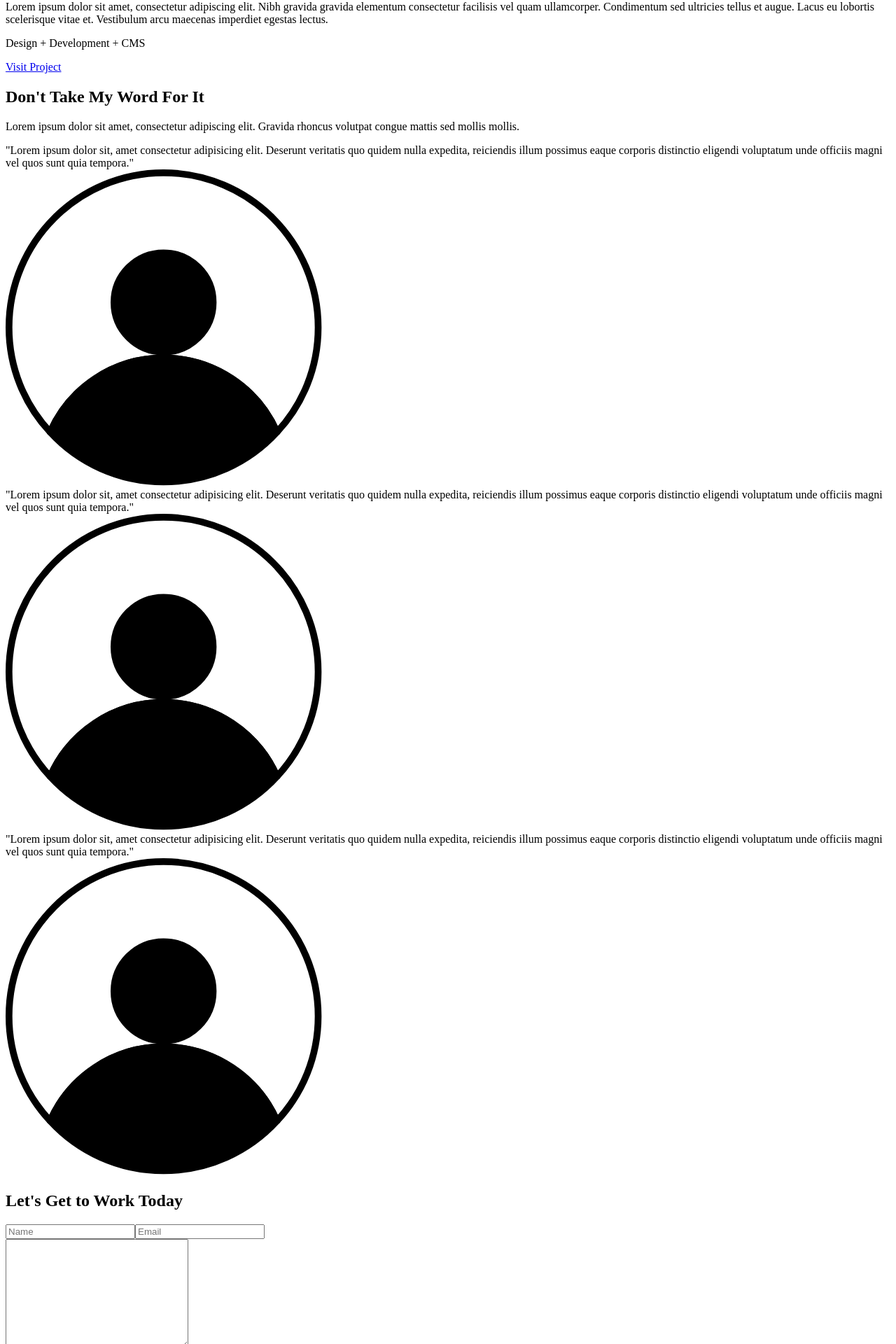
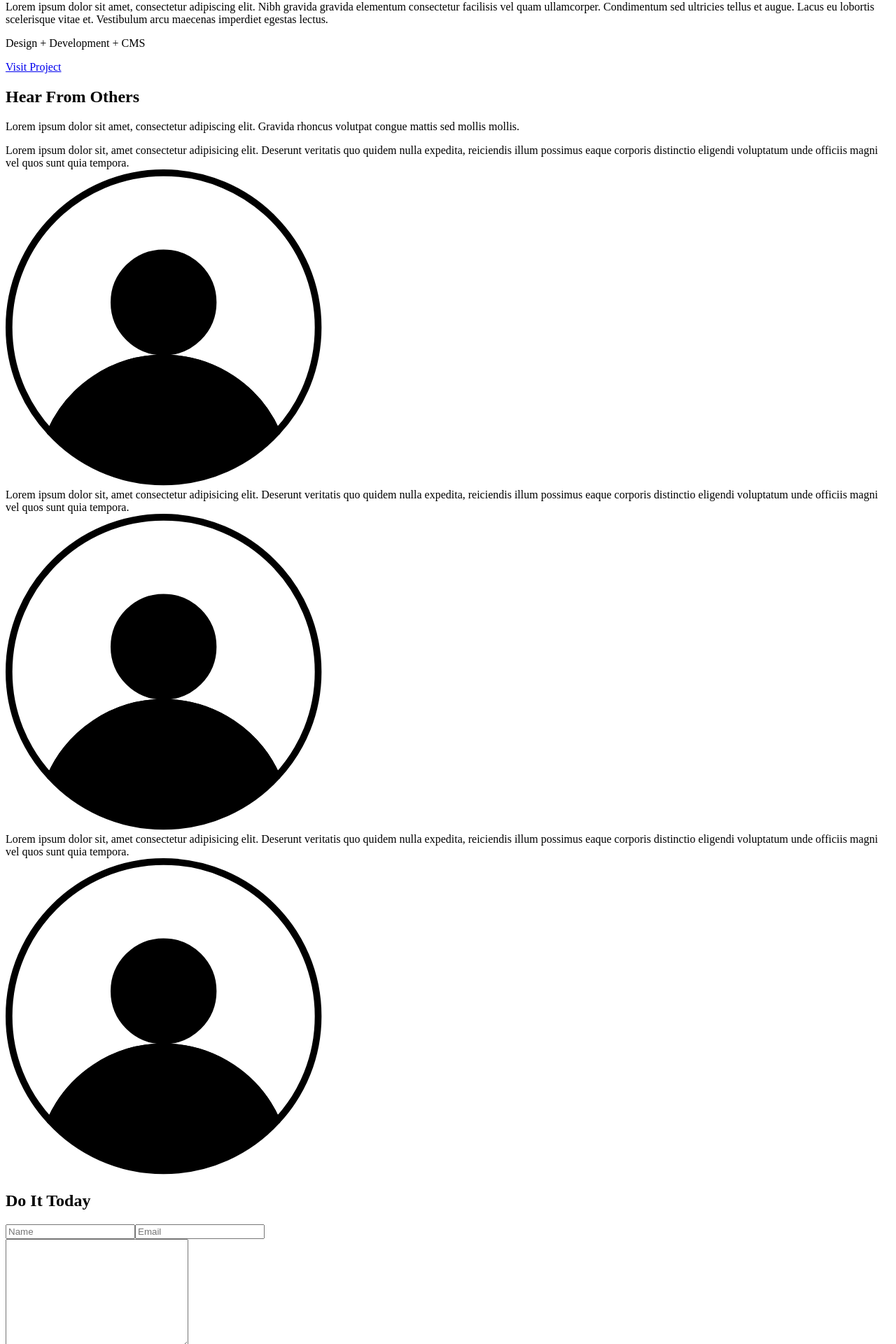
Before and after one commit to AaronTheDesigner/ubat_front, a Next.js app: page / in a window 1280 px wide. Shown: the part 3760-5680 px from the top of the page at 70% size. Built offline with nearby package versions, Linux system fonts and the light colour scheme.

Commit message:
quote issues

```diff
--- a/components/pages/main/Contact.js
+++ b/components/pages/main/Contact.js
@@ -6,7 +6,7 @@ const Contact = () => {
             {/* Text and Form Container */}
             <div className="relative">
                 <h2 className="relative text-2xl font-bold text-center my-16 md:pl-12 md:text-3xl xl:pl-0">
-                    Let's Get to Work Today
+                    Do It Today
                 </h2>
             </div>
             {/* Form Container */}
--- a/components/pages/main/Review.js
+++ b/components/pages/main/Review.js
@@ -5,7 +5,7 @@ const Review = (props) => {
     return (
         <div className="border-4 gap-x-5 p-2 shadow-md flex flex-row odd:flex-row-reverse">
             <div className="italic font-thin">
-                "{props.quote}"
+                {props.quote}
             </div>
             <Image
                 src={props.image}
--- a/components/pages/main/Reviews.js
+++ b/components/pages/main/Reviews.js
@@ -8,7 +8,7 @@ const Reviews = () => {
         <section id="reviews" className="my-10 mx-5 flex flex-col gap-y-8">
             <div className="relative text-center px-2">
                 <h2 className="relative text-2xl font-bold z-10 md:text-3xl lg:text-4xl">
-                    Don't Take My Word For It
+                    Hear From Others
                 </h2>
                 <p className="relative text-sm mx-auto mt-5 z-10 lg:mt-6 lg:text-sm">
                     Lorem ipsum dolor sit amet, consectetur adipiscing elit. Gravida rhoncus volutpat congue mattis sed mollis mollis.
```
